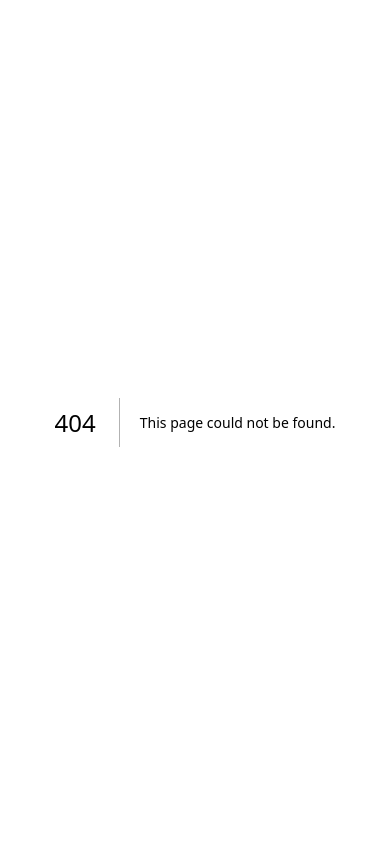
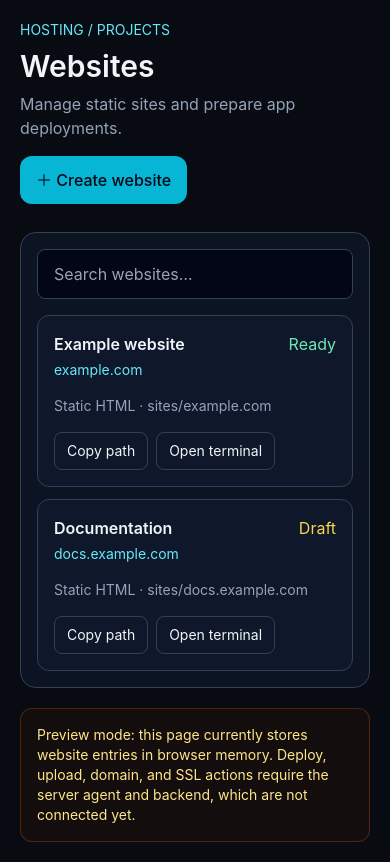
Before and after one commit to chatpataprani/Vps, a Next.js app: page /websites in a window 390 px wide. Before the commit this address had no page. Built offline with nearby package versions, Linux system fonts and the light colour scheme.

Commit message:
Add responsive website manager preview UI

```diff
--- /dev/null
+++ b/app/websites/page.tsx
@@ -0,0 +1,23 @@
+"use client";
+
+import { useMemo, useState } from "react";
+import Link from "next/link";
+
+type Site = { name:string; domain:string; kind:string; status:"Ready"|"Draft"; path:string };
+const seed:Site[]=[
+ {name:"Example website",domain:"example.com",kind:"Static HTML",status:"Ready",path:"sites/example.com"},
+ {name:"Documentation",domain:"docs.example.com",kind:"Static HTML",status:"Draft",path:"sites/docs.example.com"},
+];
+export default function WebsitesPage(){
+ const [sites,setSites]=useState(seed),[q,setQ]=useState(""),[modal,setModal]=useState(false),[name,setName]=useState(""),[domain,setDomain]=useState("");
+ const filtered=useMemo(()=>sites.filter(s=>(s.name+s.domain+s.kind).toLowerCase().includes(q.toLowerCase())),[sites,q]);
+ function create(){if(!name.trim()||!domain.trim())return;setSites(v=>[{name,domain,kind:"Static HTML",status:"Draft",path:"sites/"+domain},...v]);setName("");setDomain("");setModal(false)}
+ return <main className="mx-auto max-w-6xl p-5 md:p-8 text-slate-100">
+ <div className="flex flex-wrap items-center justify-between gap-4"><div><p className="text-sm text-cyan-300">HOSTING / PROJECTS</p><h1 className="text-3xl font-semibold mt-2">Websites</h1><p className="text-slate-400 mt-2">Manage static sites and prepare app deployments.</p></div><button onClick={()=>setModal(true)} className="rounded-xl bg-cyan-500 px-4 py-3 font-medium text-slate-950">＋ Create website</button></div>
+ <div className="mt-7 rounded-2xl border border-slate-700 bg-slate-900/70 p-4"><input value={q} onChange={e=>setQ(e.target.value)} placeholder="Search websites…" className="w-full rounded-lg border border-slate-700 bg-slate-950 px-4 py-3 outline-none focus:border-cyan-400"/>
+ <div className="mt-4 grid gap-3 sm:grid-cols-2">{filtered.map(s=><article key={s.domain} className="rounded-xl border border-slate-700 bg-slate-900 p-4"><div className="flex items-start justify-between"><div><h2 className="font-semibold">{s.name}</h2><p className="mt-1 text-sm text-cyan-300">{s.domain}</p></div><span className={s.status==="Ready"?"text-emerald-300":"text-amber-300"}>{s.status}</span></div><p className="mt-4 text-sm text-slate-400">{s.kind} · {s.path}</p><div className="mt-4 flex flex-wrap gap-2"><button className="rounded-lg border border-slate-700 px-3 py-2 text-sm" onClick={()=>navigator.clipboard?.writeText(s.path)}>Copy path</button><Link href="/terminal" className="rounded-lg border border-slate-700 px-3 py-2 text-sm">Open terminal</Link></div></article>)}</div>
+ {!filtered.length&&<p className="py-10 text-center text-slate-400">No websites match your search.</p>}</div>
+ <div className="mt-5 rounded-xl border border-amber-900/60 bg-amber-950/20 p-4 text-sm text-amber-200">Preview mode: this page currently stores website entries in browser memory. Deploy, upload, domain, and SSL actions require the server agent and backend, which are not connected yet.</div>
+ {modal&&<div className="fixed inset-0 z-50 grid place-items-center bg-black/70 p-4"><section className="w-full max-w-md rounded-2xl border border-slate-700 bg-slate-900 p-5"><h2 className="text-xl font-semibold">Create website</h2><label className="mt-4 block text-sm text-slate-300">Website name<input value={name} onChange={e=>setName(e.target.value)} className="mt-2 w-full rounded-lg border border-slate-700 bg-slate-950 p-3"/></label><label className="mt-4 block text-sm text-slate-300">Domain<input value={domain} onChange={e=>setDomain(e.target.value)} placeholder="example.com" className="mt-2 w-full rounded-lg border border-slate-700 bg-slate-950 p-3"/></label><p className="mt-3 text-xs text-slate-400">Creates a local preview entry only—not a live deployment.</p><div className="mt-5 flex justify-end gap-2"><button onClick={()=>setModal(false)} className="rounded-lg px-4 py-2 text-slate-300">Cancel</button><button onClick={create} className="rounded-lg bg-cyan-500 px-4 py-2 font-medium text-slate-950">Create</button></div></section></div>}
+ </main>
+}
```
